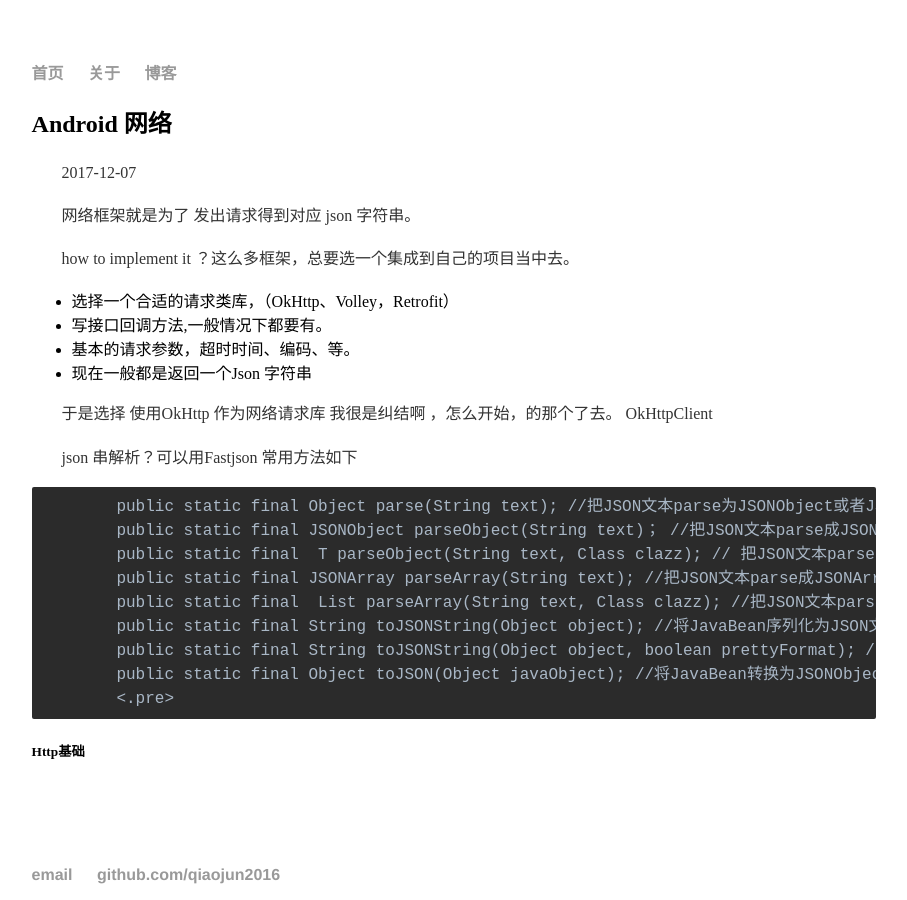
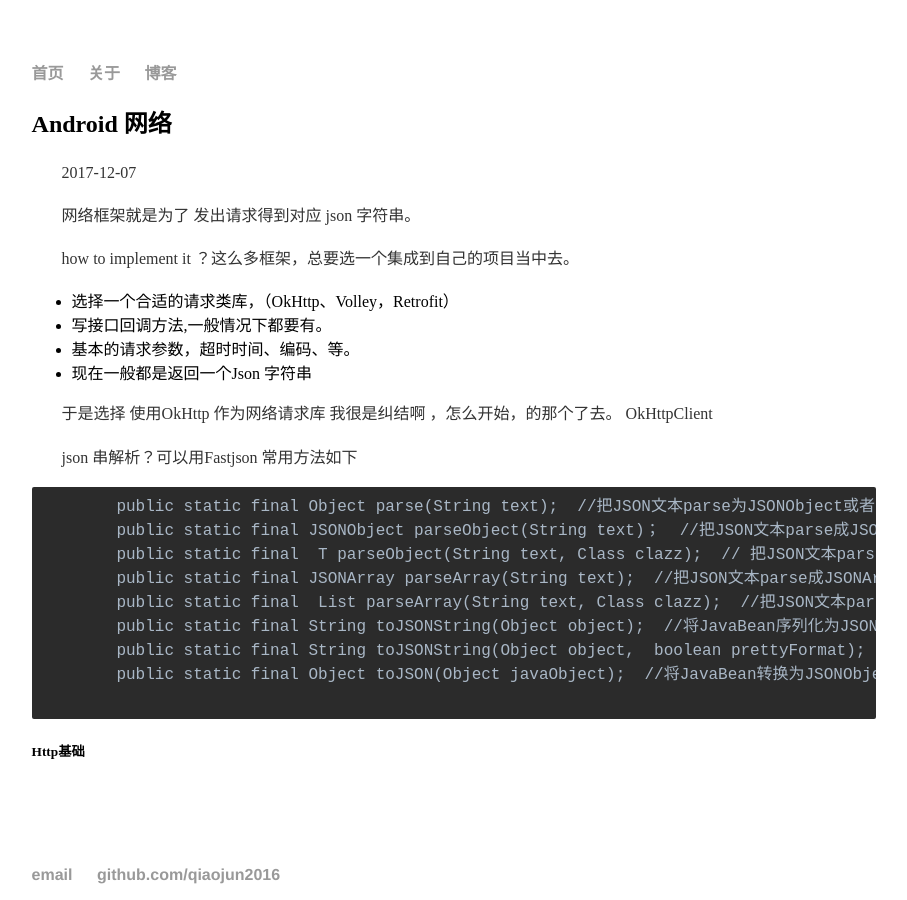
Before and after one commit to qiaojun2016/qiaojun2016.github.io, a Jekyll site: the page built from _posts/2017-12-11-about-network-in-android.html, in a window 1280 px wide. Shown: the whole page, without its empty margins (186-1093 px from the left). Built offline with Jekyll 4.4.1, drawn with Linux system fonts in a browser that asks for light colours; comment, search, counter and statistics services are not loaded.

Commit message:
update post

```diff
--- a/_posts/2017-12-11-about-network-in-android.html
+++ b/_posts/2017-12-11-about-network-in-android.html
@@ -25,15 +25,15 @@ OkHttpClient
 <div>
 	<p>json 串解析？可以用Fastjson 常用方法如下</>
 	<pre class="code">
-	public static final Object parse(String text); //把JSON文本parse为JSONObject或者JSONArray
-	public static final JSONObject parseObject(String text)； //把JSON文本parse成JSONObject
-	public static final  T parseObject(String text, Class clazz); // 把JSON文本parse为JavaBean
-	public static final JSONArray parseArray(String text); //把JSON文本parse成JSONArray
-	public static final  List parseArray(String text, Class clazz); //把JSON文本parse成JavaBean集合
-	public static final String toJSONString(Object object); //将JavaBean序列化为JSON文本
-	public static final String toJSONString(Object object, boolean prettyFormat); //将JavaBean序列化为带格式的JSON文本
-	public static final Object toJSON(Object javaObject); //将JavaBean转换为JSONObject或者JSONArray
-	<.pre>
+	public static final Object parse(String text);  //把JSON文本parse为JSONObject或者JSONArray
+	public static final JSONObject parseObject(String text)；  //把JSON文本parse成JSONObject
+	public static final  T parseObject(String text, Class clazz);  // 把JSON文本parse为JavaBean
+	public static final JSONArray parseArray(String text);  //把JSON文本parse成JSONArray
+	public static final  List parseArray(String text, Class clazz);  //把JSON文本parse成JavaBean集合
+	public static final String toJSONString(Object object);  //将JavaBean序列化为JSON文本
+	public static final String toJSONString(Object object,  boolean prettyFormat); //将JavaBean序列化为带格式的JSON文本
+	public static final Object toJSON(Object javaObject);  //将JavaBean转换为JSONObject或者JSONArray
+	</pre>
 </div>
 <div>
 <h5>Http基础<h5/>
```
